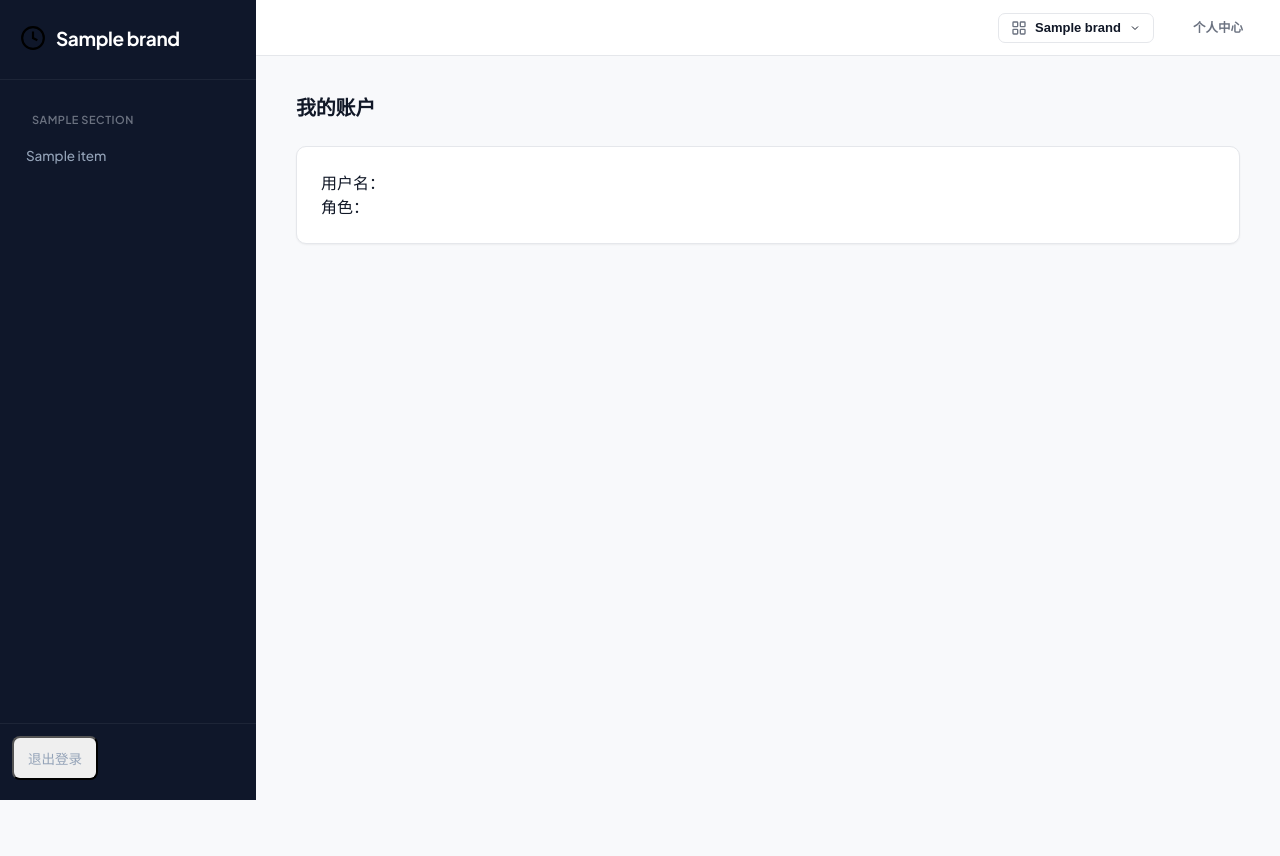
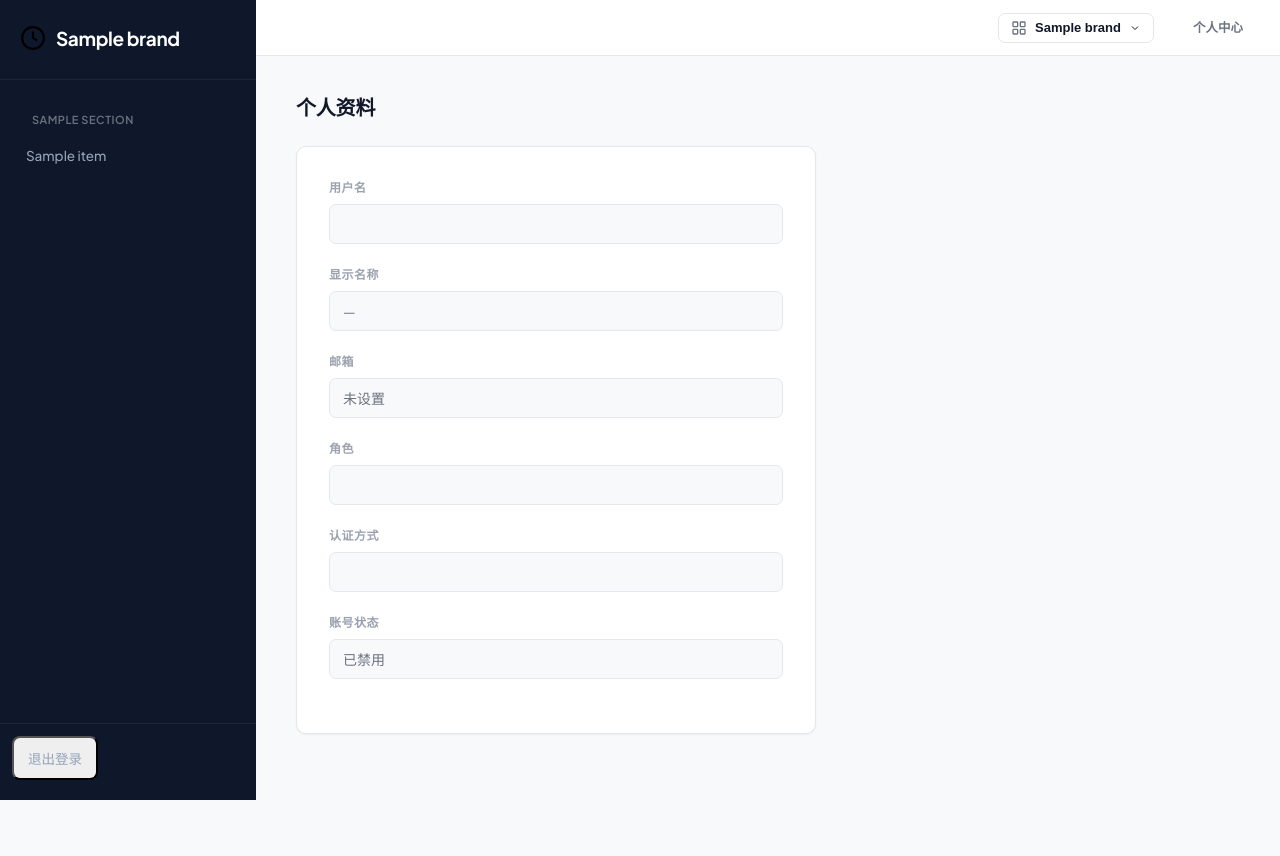
Before and after one commit to liling/xinyi-platform, a FastAPI app: template xinyi_platform/templates/account.html in a window 1280 px wide. Run offline with FastAPI, Linux system fonts and the light colour scheme; the template is opened without the code that fills it: most values are stand-ins (such as "Sample title", 1, 10 or a date in 2020); parts of the project's set-up code (start-up, migrations or seed data) failed here and were passed over.

Commit message:
feat(xinyi): expand /account to show all 6 profile fields (read-only)

```diff
--- a/xinyi_platform/templates/account.html
+++ b/xinyi_platform/templates/account.html
@@ -1,13 +1,34 @@
 {% extends "admin/base.html" %}
-{% block title %}账户{% endblock %}
+{% block title %}个人资料 - {{ brand }}{% endblock %}
 {% block main %}
 <div class="content-header">
-    <h2>我的账户</h2>
+    <h2>个人资料</h2>
 </div>
-<div class="card">
-    <div class="card-body">
-        <p>用户名：{{ current_user.username }}</p>
-        <p>角色：{{ current_user.role }}</p>
+
+<div class="profile-card">
+    <div class="profile-field">
+        <label>用户名</label>
+        <input type="text" value="{{ current_user.username }}" readonly>
+    </div>
+    <div class="profile-field">
+        <label>显示名称</label>
+        <input type="text" value="{{ current_user.display_name or '—' }}" readonly>
+    </div>
+    <div class="profile-field">
+        <label>邮箱</label>
+        <input type="email" value="{{ current_user.email or '未设置' }}" readonly>
+    </div>
+    <div class="profile-field">
+        <label>角色</label>
+        <input type="text" value="{{ current_user.role }}" readonly>
+    </div>
+    <div class="profile-field">
+        <label>认证方式</label>
+        <input type="text" value="{{ current_user.auth_provider }}" readonly>
+    </div>
+    <div class="profile-field">
+        <label>账号状态</label>
+        <input type="text" value="{% if current_user.is_active %}正常{% else %}已禁用{% endif %}" readonly>
     </div>
 </div>
 {% endblock %}
```
Also changed, not shown: tests/api/test_me_api.py (+45 -1 lines), xinyi_platform/api/me.py (+24 -3 lines).
